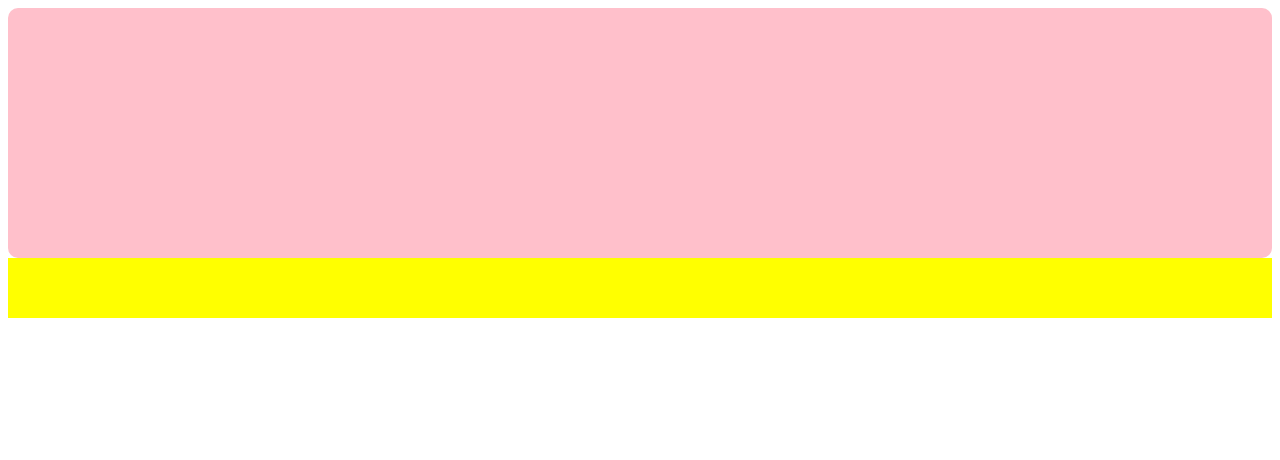
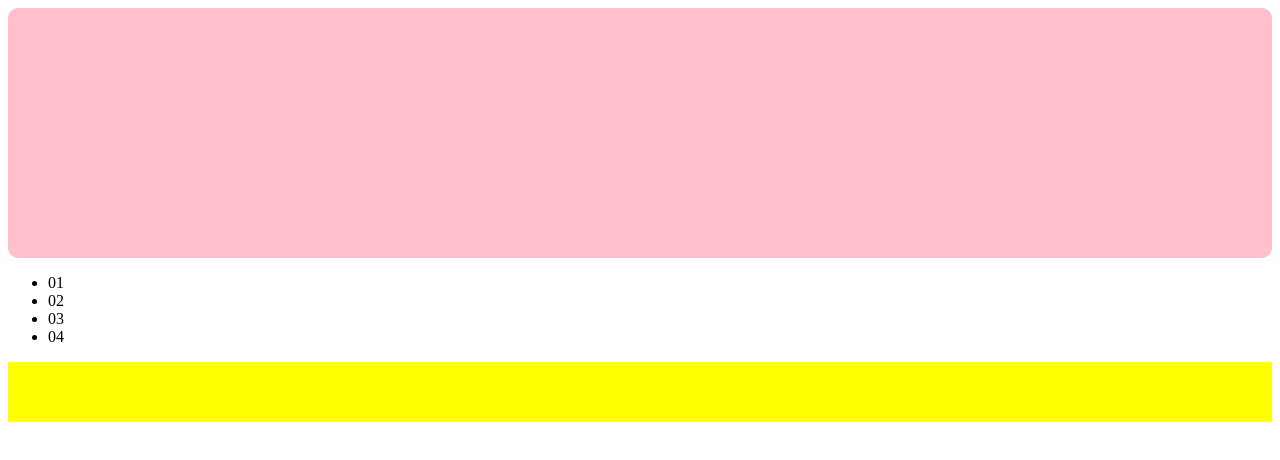
Before and after one commit to IRNENE/myTest01, a plain HTML site: page index.html in a window 1280 px wide. Drawn offline with Linux system fonts and the light colour scheme.

Commit message:
加入導覽

```diff
--- a/index.html
+++ b/index.html
@@ -8,7 +8,14 @@
 </head>
 <body>
     <header></header>
-    <nav></nav>
+    <nav>
+        <ul>
+            <li>01</li>
+            <li>02</li>
+            <li>03</li>
+            <li>04</li>
+        </ul>
+    </nav>
     <main>
         <section></section>
     </main>
```
